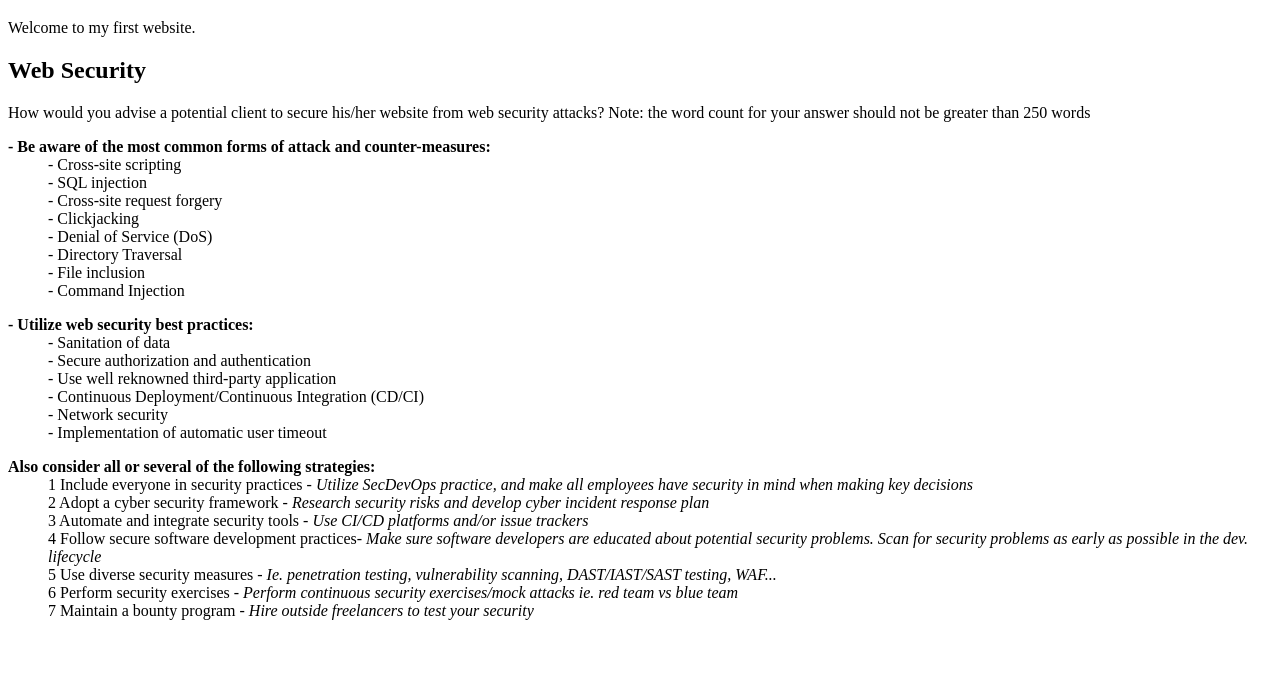
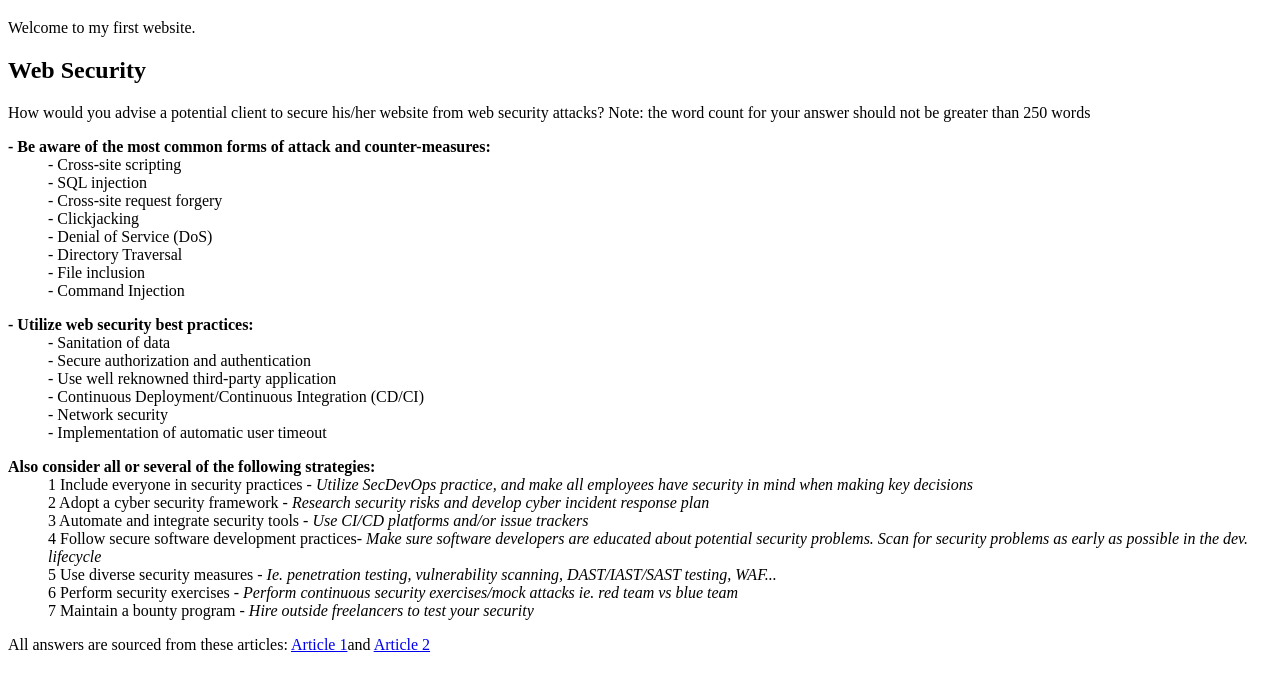
Before and after one commit to Noroff-FEU-Assignments/cross-course-project-stiansame, a plain HTML site: page index.html in a window 1280 px wide. Shown: the part 61-752 px from the top of the page. Drawn offline with Linux system fonts and the light colour scheme.

Commit message:
updated index

```diff
--- a/index.html
+++ b/index.html
@@ -41,6 +41,7 @@
             <dd>6 Perform security exercises <i>- Perform continuous security exercises/mock attacks ie. red team vs blue team</i></dd>
             <dd>7 Maintain a bounty program <i>- Hire outside freelancers to test your security</i></dd>
         </dl>
+        <p>All answers are sourced from these articles: <a href="https://developer.mozilla.org/en-US/docs/Learn/Server-side/First_steps/Website_security">Article 1</a>and <a href="https://www.acunetix.com/blog/web-security-zone/7-web-application-security-best-practices/">Article 2</a></a></p>
     </p>
 </body>
 </html>
```
Also changed, not shown: .github/index.html.
